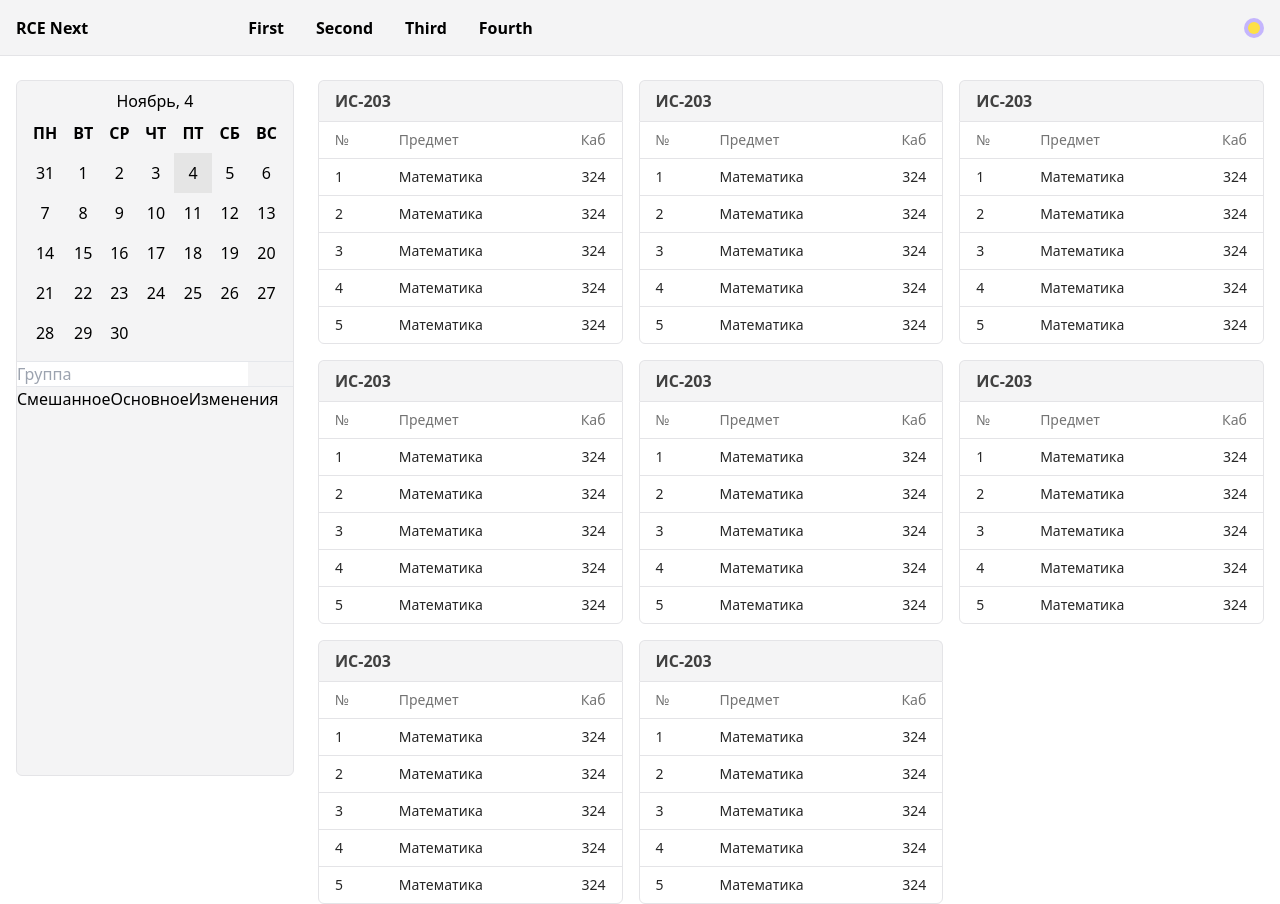
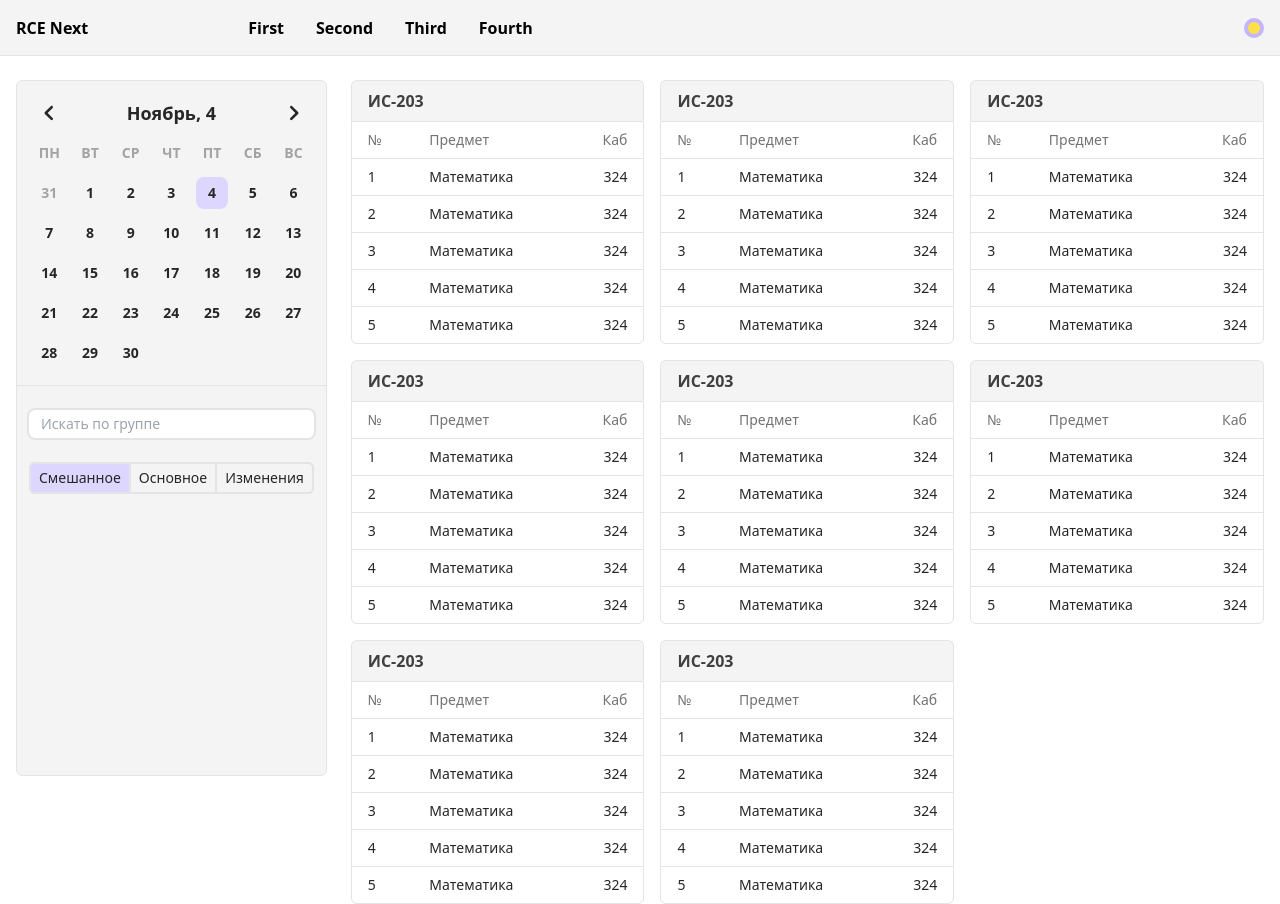
Before and after one commit to iswebdevru/rcenext-client, a Next.js app: page / in a window 1280 px wide. Built offline with nearby package versions, Linux system fonts and the light colour scheme.

Commit message:
feat: common improvements, add tabs and search

```diff
--- a/src/app/page.tsx
+++ b/src/app/page.tsx
@@ -1,25 +1,33 @@
 'use client';
 
 import { useState } from 'react';
-import DropDown from '../components/DropDown';
+import { Calendar } from '../components/Calendar';
 import Schedule from '../components/Schedule';
+import Search from '../components/Search';
 import SideBar from '../components/SideBar';
+import Tabs from '../components/Tabs';
+
+const SCHEDULE_TYPES = ['Смешанное', 'Основное', 'Изменения'];
 
 export default function Index() {
-  const options = [
-    { id: 1, value: 'ИС-203' },
-    { id: 2, value: 'ИС-103' },
-    { id: 3, value: 'ИС-302' },
-    { id: 4, value: 'ССА-104' },
-    { id: 5, value: 'ТО-234' },
-    { id: 6, value: 'ИБ-234' },
-    { id: 7, value: 'ПНГ-234' },
-  ];
-  const [selectedId, setSelectedId] = useState<null | number>(null);
+  const [date, setDate] = useState(new Date());
+  const [text, setText] = useState('');
+  const [active, setActive] = useState(0);
 
   return (
     <div className="mt-20 px-4 mx-auto flex max-w-7xl gap-6 items-start">
-      <SideBar />
+      <SideBar>
+        <div className="p-3">
+          <Calendar date={date} setDate={setDate} />
+        </div>
+        <hr className="border-zinc-200 dark:border-zinc-700 transition-colors mb-3" />
+        <div className="p-3">
+          <Search text={text} setText={setText} />
+        </div>
+        <div className="p-3">
+          <Tabs items={SCHEDULE_TYPES} active={active} setActive={setActive} />
+        </div>
+      </SideBar>
       <div className="grid gap-4 grid-cols-3 flex-1">
         <Schedule />
         <Schedule />
--- a/src/components/Calendar.tsx
+++ b/src/components/Calendar.tsx
@@ -1,81 +1,126 @@
 'use client';
 
 import classNames from 'classnames';
+import {
+  getDaysForCalendarPage,
+  getMonth,
+  nextMonth,
+  notSunday,
+  prevMonth,
+} from '../lib/date';
+import Arrow from '../icons/Arrow';
+import { useEffect } from 'react';
 
 export interface CalendarProps {
   date: Date;
   setDate: (date: Date) => void;
 }
 
-const MONTHS = [
-  'Январь',
-  'Февраль',
-  'Март',
-  'Апрель',
-  'Май',
-  'Июнь',
-  'Июль',
-  'Август',
-  'Сентябрь',
-  'Октябрь',
-  'Ноябрь',
-  'Декабрь',
-];
+export function Calendar({ date, setDate }: CalendarProps) {
+  const month = getDaysForCalendarPage(date);
 
-const DAY = 86400000;
+  const handleDaySwitcherFactory = (day: number) => () => {
+    const mutableDate = new Date(date);
+    mutableDate.setDate(day);
+    setDate(mutableDate);
+  };
 
-function getDaysForCalendar(date: Date) {
-  let current = new Date(date.getTime());
-  current.setDate(1);
-  const currentMonth = current.getMonth();
-  const untilMonth = currentMonth === 11 ? 0 : currentMonth + 1;
-  const result: number[][] = [[], [], [], [], [], [], []];
-  let week = -1;
-  while (current.getDay() !== 1) {
-    current.setTime(current.getTime() - DAY);
-  }
-  while (current.getMonth() !== untilMonth) {
-    current.getDay() === 1 && week++;
-    result[week].push(current.getDate());
-    current.setTime(current.getTime() + DAY);
-  }
-  return result;
-}
+  const handleMonthSwitcherFactory = (direction: 'prev' | 'next') => {
+    return () => {
+      setDate(direction === 'prev' ? prevMonth(date) : nextMonth(date));
+    };
+  };
 
-export function Calendar({ date, setDate }: CalendarProps) {
-  const month = getDaysForCalendar(date);
-  const handleClickFactory = (day: number) => () => {
-    const newDate = new Date(date);
-    newDate.setDate(day);
-    setDate(newDate);
-  };
+  useEffect(() => {
+    if (date.getDay() === 0) {
+      setDate(notSunday(date));
+    }
+  }, [date]);
+
   return (
     <div>
-      <div className="text-center">
-        {MONTHS[date.getMonth()]}, {date.getDate()}
+      <div className="text-center flex items-center justify-between p-1">
+        <button
+          onClick={handleMonthSwitcherFactory('prev')}
+          className="transition-colors rounded-lg group"
+        >
+          <div className="w-8 h-8 rotate-90 flex items-center justify-center">
+            <Arrow
+              className="transition-colors duration-75 fill-neutral-800 dark:fill-neutral-200 group-hover:fill-neutral-400 dark:group-hover:fill-neutral-600"
+              width={16}
+              height={9}
+            />
+          </div>
+        </button>
+        <p className="font-semibold text-lg text-neutral-800 dark:text-neutral-100">
+          {getMonth(date)}, {date.getDate()}
+        </p>
+        <button
+          onClick={handleMonthSwitcherFactory('next')}
+          className="transition-colors rounded-lg group"
+        >
+          <div className="w-8 h-8 -rotate-90 flex items-center justify-center">
+            <Arrow
+              className="transition-colors duration-75 fill-neutral-800 dark:fill-neutral-200 group-hover:fill-neutral-400 dark:group-hover:fill-neutral-600"
+              width={16}
+              height={9}
+            />
+          </div>
+        </button>
       </div>
       <table className="w-full">
         <tbody>
           <tr>
-            <th className="text-center p-2">ПН</th>
-            <th className="text-center p-2">ВТ</th>
-            <th className="text-center p-2">СР</th>
-            <th className="text-center p-2">ЧТ</th>
-            <th className="text-center p-2">ПТ</th>
-            <th className="text-center p-2">СБ</th>
-            <th className="text-center p-2">ВС</th>
+            <th className="transition-colors font-semibold text-sm text-neutral-400 text-center w-10 h-10 dark:text-neutral-600">
+              ПН
+            </th>
+            <th className="transition-colors font-semibold text-sm text-neutral-400 text-center w-10 h-10 dark:text-neutral-600">
+              ВТ
+            </th>
+            <th className="transition-colors font-semibold text-sm text-neutral-400 text-center w-10 h-10 dark:text-neutral-600">
+              СР
+            </th>
+            <th className="transition-colors font-semibold text-sm text-neutral-400 text-center w-10 h-10 dark:text-neutral-600">
+              ЧТ
+            </th>
+            <th className="transition-colors font-semibold text-sm text-neutral-400 text-center w-10 h-10 dark:text-neutral-600">
+              ПТ
+            </th>
+            <th className="transition-colors font-semibold text-sm text-neutral-400 text-center w-10 h-10 dark:text-neutral-600">
+              СБ
+            </th>
+            <th className="transition-colors font-semibold text-sm text-neutral-400 text-center w-10 h-10 dark:text-neutral-600">
+              ВС
+            </th>
           </tr>
-          {month.map(week => (
-            <tr>
+          {month.map((week, i) => (
+            <tr key={i}>
               {week.map(day => (
-                <td
-                  onClick={handleClickFactory(day)}
-                  className={classNames({
-                    'text-center cursor-pointer p-2 hover:bg-neutral-200': true,
-                    'bg-neutral-200': day === date.getDate(),
-                  })}
-                >
-                  {day}
+                <td key={day.getTime()} className="w-10 h-10 p-1">
+                  <button
+                    onClick={handleDaySwitcherFactory(day.getDate())}
+                    disabled={
+                      day.getMonth() !== date.getMonth() || day.getDay() === 0
+                    }
+                    className={classNames({
+                      'transition-colors duration-75 font-semibold text-center text-sm cursor-pointer rounded-lg w-full h-full':
+                        true,
+                      'bg-violet-200 dark:bg-violet-700':
+                        day.getDate() === date.getDate() &&
+                        day.getMonth() === date.getMonth(),
+                      ' hover:bg-zinc-200 dark:hover:bg-zinc-700':
+                        day.getDate() !== date.getDate() &&
+                        day.getMonth() === date.getMonth() &&
+                        day.getDay() !== 0,
+                      'text-neutral-400 dark:text-neutral-600':
+                        day.getMonth() !== date.getMonth() ||
+                        day.getDay() === 0,
+                      'text-neutral-800 dark:text-neutral-100':
+                        day.getMonth() === date.getMonth(),
+                    })}
+                  >
+                    {day.getDate()}
+                  </button>
                 </td>
               ))}
             </tr>
--- /dev/null
+++ b/src/components/Search.tsx
@@ -0,0 +1,21 @@
+import { ChangeEventHandler } from 'react';
+
+export interface SearchProps {
+  text: string;
+  setText: (text: string) => void;
+}
+
+export default function Search({ text, setText }: SearchProps) {
+  const handleChange: ChangeEventHandler<HTMLInputElement> = event => {
+    setText(event.currentTarget.value);
+  };
+  return (
+    <input
+      type="search"
+      placeholder="Искать по группе"
+      value={text}
+      onChange={handleChange}
+      className="text-sm text-neutral-800 px-3 py-1 transition-[outline,background] duration-75 rounded-md w-full outline-zinc-200 outline-none outline-offset-0 outline-2 focus:outline-violet-200 dark:focus:outline-violet-700 dark:bg-zinc-800 dark:outline-zinc-700 dark:placeholder:text-zinc-500 dark:text-neutral-100"
+    />
+  );
+}
--- a/src/components/SideBar.tsx
+++ b/src/components/SideBar.tsx
@@ -1,26 +1,9 @@
-'use client';
+import { PropsWithChildren } from 'react';
 
-import { useState } from 'react';
-import { Calendar } from './Calendar';
-
-export default function SideBar() {
-  const [date, setDate] = useState(new Date());
-
+export default function SideBar({ children }: PropsWithChildren) {
   return (
-    <aside className="transition-colors sticky top-20 h-[calc(100vh-104px)] rounded-md border border-zinc-200 bg-zinc-100 shrink-0 dark:bg-zinc-800 dark:border-zinc-700">
-      <div className="p-2">
-        <Calendar date={date} setDate={setDate} />
-      </div>
-      <hr />
-      <div>
-        <input type="search" placeholder="Группа" />
-      </div>
-      <hr />
-      <div>
-        <button>Смешанное</button>
-        <button>Основное</button>
-        <button>Изменения</button>
-      </div>
+    <aside className="transition-colors sticky top-20 h-[calc(100vh-104px)] max-w-xs rounded-md border border-zinc-200 bg-zinc-100 shrink-0 dark:bg-zinc-800 dark:border-zinc-700">
+      {children}
     </aside>
   );
 }
--- /dev/null
+++ b/src/components/Tabs.tsx
@@ -0,0 +1,36 @@
+import classNames from 'classnames';
+
+interface TabsProps {
+  active: number;
+  items: (string | number)[];
+  setActive: (active: number) => void;
+}
+
+export default function Tabs({ active, items, setActive }: TabsProps) {
+  const handleClickFactory = (index: number) => () => {
+    setActive(index);
+  };
+
+  return (
+    <div className="transition-colors rounded-md bg-zinc-200 dark:bg-zinc-700">
+      <ul className="border-2 border-zinc-200 transition-colors flex rounded-md flex-wrap overflow-hidden gap-[2px] dark:border-zinc-700">
+        {items.map((item, index) => (
+          <li key={index} className="flex-1">
+            <button
+              onClick={handleClickFactory(index)}
+              className={classNames({
+                'w-full text-sm text-neutral-800 px-2 py-1 transition-colors dark:text-neutral-100':
+                  true,
+                'bg-violet-200 dark:bg-violet-700': index === active,
+                'bg-zinc-100 hover:bg-zinc-200 dark:bg-zinc-800 dark:hover:bg-zinc-700':
+                  index !== active,
+              })}
+            >
+              {item}
+            </button>
+          </li>
+        ))}
+      </ul>
+    </div>
+  );
+}
--- /dev/null
+++ b/src/icons/Arrow.tsx
@@ -0,0 +1,36 @@
+export interface ArrowProps {
+  className: string;
+  width?: number;
+  height?: number;
+}
+
+export default function Arrow({
+  className,
+  width = 12,
+  height = 7,
+}: ArrowProps) {
+  return (
+    <svg
+      width={width}
+      height={height}
+      viewBox="0 0 12 7"
+      version="1.1"
+      xmlns="http://www.w3.org/2000/svg"
+    >
+      <g stroke="none" stroke-width="1">
+        <g transform="translate(-616.000000, -2467.000000)">
+          <g transform="translate(100.000000, 2404.000000)">
+            <g transform="translate(510.000000, 54.000000)">
+              <g>
+                <path
+                  d="M8.12,9.29 L12,13.17 L15.88,9.29 C16.27,8.9 16.9,8.9 17.29,9.29 C17.68,9.68 17.68,10.31 17.29,10.7 L12.7,15.29 C12.31,15.68 11.68,15.68 11.29,15.29 L6.7,10.7 C6.31,10.31 6.31,9.68 6.7,9.29 C7.09,8.91 7.73,8.9 8.12,9.29 Z"
+                  className={className}
+                ></path>
+              </g>
+            </g>
+          </g>
+        </g>
+      </g>
+    </svg>
+  );
+}
--- /dev/null
+++ b/src/lib/date.ts
@@ -0,0 +1,71 @@
+export const MONTHS = [
+  'Январь',
+  'Февраль',
+  'Март',
+  'Апрель',
+  'Май',
+  'Июнь',
+  'Июль',
+  'Август',
+  'Сентябрь',
+  'Октябрь',
+  'Ноябрь',
+  'Декабрь',
+];
+
+export const SECOND = 1000;
+export const MINUTE = SECOND * 60;
+export const HOUR = MINUTE * 60;
+export const DAY = HOUR * 24;
+
+export function getDaysForCalendarPage(date: Date) {
+  let current = new Date(date);
+  current.setDate(1);
+  const untilMonth = getNextMonthIndex(current);
+  const result: Date[][] = [[], [], [], [], [], [], []];
+  let week = -1;
+  while (current.getDay() !== 1) {
+    current.setTime(current.getTime() - DAY);
+  }
+  while (current.getMonth() !== untilMonth) {
+    current.getDay() === 1 && week++;
+    result[week].push(new Date(current));
+    current.setTime(current.getTime() + DAY);
+  }
+  return result;
+}
+
+export function getMonth(date: Date) {
+  return MONTHS[date.getMonth()];
+}
+
+export function getNextMonthIndex(date: Date) {
+  const month = date.getMonth();
+  return month === 11 ? 0 : month + 1;
+}
+
+export function getPrevMonthIndex(date: Date) {
+  const month = date.getMonth();
+  return month === 0 ? 11 : month - 1;
+}
+
+export function changeMonth(date: Date, month: number) {
+  const result = new Date(date);
+  result.setMonth(month);
+  return result;
+}
+
+export function nextMonth(date: Date) {
+  return changeMonth(date, getNextMonthIndex(date));
+}
+
+export function prevMonth(date: Date) {
+  return changeMonth(date, getPrevMonthIndex(date));
+}
+
+export function notSunday(date: Date) {
+  if (date.getDay() === 0) {
+    return new Date(date.getTime() + DAY);
+  }
+  return new Date(date);
+}
```
Also changed, not shown: src/images/arrow.svg (added).
